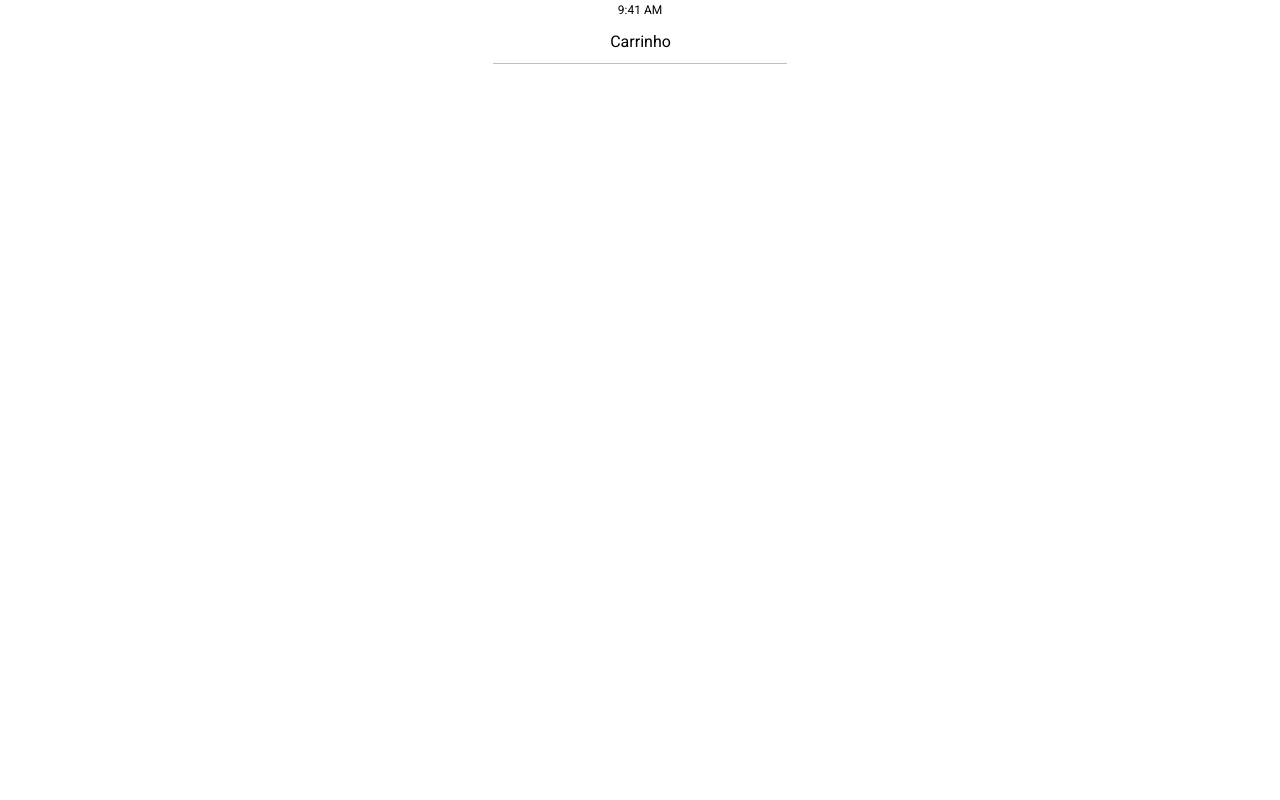
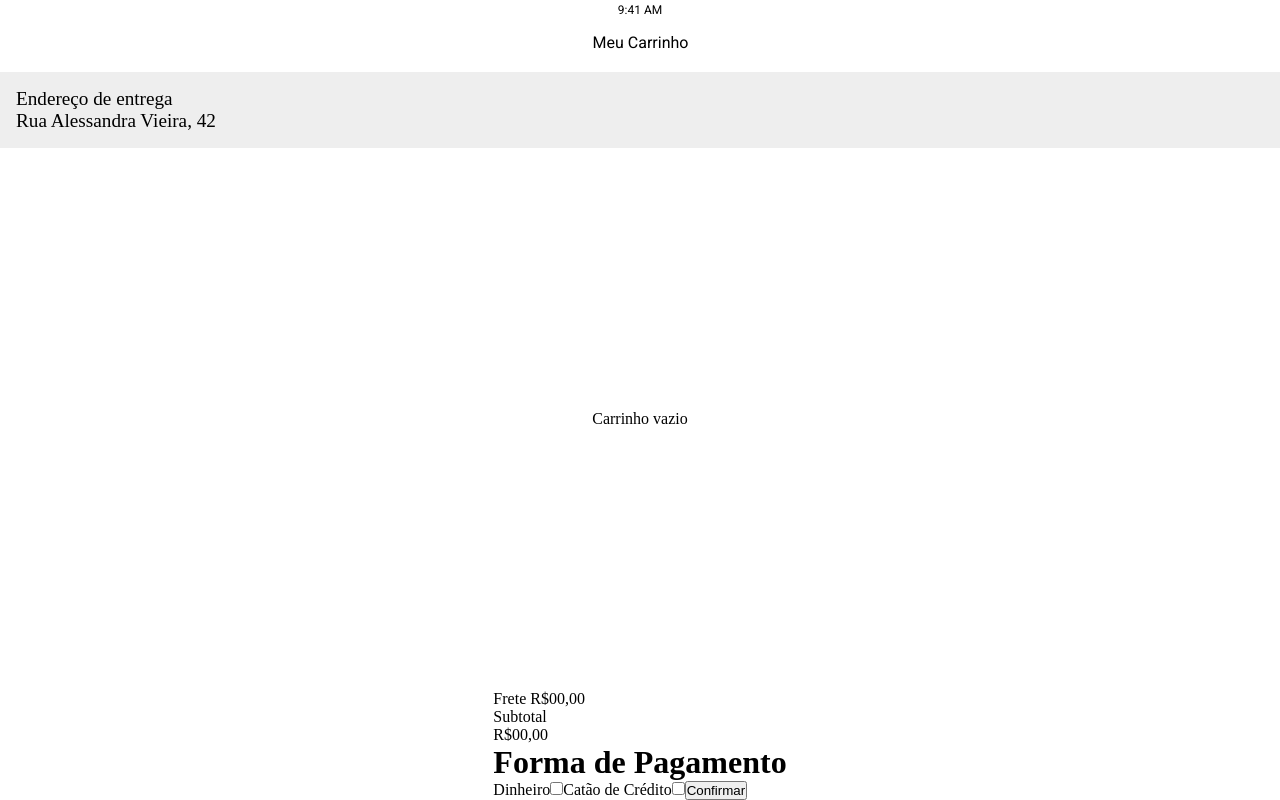
Before and after one commit to KlebsonBicalhodeSousa/projeto-labefood, a React (Create React App) app: page /cart in a window 1280 px wide. Built offline with nearby package versions, Linux system fonts and the light colour scheme.

Commit message:
Iniciando Carrinho

```diff
--- a/src/App.js
+++ b/src/App.js
@@ -1,15 +1,11 @@
-import { ThemeProvider } from "@mui/material";
 import React from "react";
-import theme from "./constants/theme";
 import GlobalState from "./global/GlobalState";
 import Router from "./routes/Router";
 
 const App = () => {
   return (
     <GlobalState>
-      <ThemeProvider theme={theme}>
-        <Router />
-      </ThemeProvider>
+      <Router />
     </GlobalState>
   );
 };
--- a/src/components/Header/styled.js
+++ b/src/components/Header/styled.js
@@ -9,7 +9,7 @@ export const ContainerHeader = styled.div`
   align-items: center;
   -webkit-backdrop-filter: blur(10px);
   backdrop-filter: blur(10px);
-  border-bottom: solid 1px rgba(0, 0, 0, 0.25);
+  /* border-bottom: solid 1px rgba(0, 0, 0, 0.25); */
   background-color: #fff;
 `;
 
--- a/src/index.js
+++ b/src/index.js
@@ -9,12 +9,12 @@ const GlobalStyle = createGlobalStyle`
     padding: 0;
     box-sizing: border-box;
   }
-  body {
+  /* body {
     display: flex;
     flex-direction: column;
     align-items: center;
     width: 100%;
-  }
+  } */
 `
 
 const root = ReactDOM.createRoot(document.getElementById("root"));
--- a/src/pages/Cart/cart.js
+++ b/src/pages/Cart/cart.js
@@ -1,12 +1,37 @@
 import React from "react";
 import Header from "../../components/Header/header.js";
+import { CartConfig, InfoProfile, Main } from "./styled.js";
 
 const Cart = () => {
   return (
-    <div>
-      <Header title ={"Carrinho"}/>
-    </div>
+    <Main>
+      <Header title={"Meu Carrinho"} />
+      <CartConfig>
+        <InfoProfile>
+          <p>Endereço de entrega</p>
+          <p>Rua Alessandra Vieira, 42</p>
+        </InfoProfile>
+        <div>
+          <p>Carrinho vazio</p>
+        </div>
+        <div>
+          <p>Frete R$00,00</p>
+          <div>
+            <p>Subtotal</p>
+            <p>R$00,00</p>
+          </div>
+        <h1>Forma de Pagamento</h1>
+        <form>
+          <label>Dinheiro</label>
+          <input type="checkbox" id="música" name="interesse" value="música" />
+          <label>Catão de Crédito</label>
+          <input type="checkbox" id="música" name="interesse" value="música" />
+          <button>Confirmar</button>
+        </form>
+        </div>
+      </CartConfig>
+    </Main>
   );
-}
+};
 
 export default Cart;
--- a/src/pages/Cart/styled.js
+++ b/src/pages/Cart/styled.js
@@ -0,0 +1,33 @@
+import styled from "styled-components";
+
+export const Main = styled.div`
+    display: flex;
+    flex-direction: column;
+    height: 100vh;
+    width: 100%;
+`
+export const CartConfig = styled.div`
+    display: flex;
+    flex-direction: column;
+    align-items: center;
+    justify-content: space-between;
+    width: 100%;
+    height: 100%;
+`
+export const InfoProfile = styled.div`
+    height: 4.75rem;
+    width: 100%;
+    padding: 1rem;
+    display: flex;
+    flex-direction: column;
+    align-items: flex-start;
+    justify-content: center;
+    font-size: 1.2rem;
+    background-color: #eee
+`
+// export const Main = styled.div`
+
+// `
+// export const Main = styled.div`
+
+// `
--- a/src/pages/Feed/feed.js
+++ b/src/pages/Feed/feed.js
@@ -9,6 +9,7 @@ import {
   CardsRestaurants,
   ContainerFeed,
   InputSearch,
+  Line,
   Menu,
   MenuItem,
 } from "./styled";
@@ -117,6 +118,7 @@ const Feed = () => {
   return (
     <ContainerFeed>
       <Header title={"Rappi4"} />
+      <Line></Line>
       <InputSearch
         value={inputText}
         onChange={(event) => setInputText(event.target.value)}
--- a/src/pages/Feed/styled.js
+++ b/src/pages/Feed/styled.js
@@ -2,7 +2,7 @@ import styled from "styled-components";
 import { primaryColor, secondaryColor } from "../../constants/colors";
 
 export const ContainerFeed = styled.div`
-  width: 360px;
+  width: 100%;
   display: flex;
   flex-direction: column;
   align-items: center;
@@ -18,6 +18,12 @@ export const InputSearch = styled.input`
   border-radius: 2px;
   border: solid 1px ${secondaryColor};
 `;
+
+export const Line = styled.div`
+  border-bottom: solid 1px rgba(0, 0, 0, 0.25);
+  width: 100%;
+  margin: 0 0 8px 0;
+`
 
 export const Menu = styled.nav`
   width: 100%;
--- a/src/pages/Restaurant/restaurant.js
+++ b/src/pages/Restaurant/restaurant.js
@@ -9,6 +9,7 @@ import {
   CardRestaurant,
   Category,
   ContainerRestaurant,
+  Line,
   SectionProductByCategory,
 } from "./styled";
 
@@ -54,6 +55,7 @@ const Restaurant = () => {
   return (
     <ContainerRestaurant>
       <Header title="Restaurante" back/>
+      <Line></Line>
       <CardRestaurant>
         <CardRestauranteDetail restaurantDetail={restaurantDetail} />
         {restaurantDetail.products &&
--- a/src/pages/Restaurant/styled.js
+++ b/src/pages/Restaurant/styled.js
@@ -10,8 +10,14 @@ export const ContainerRestaurant = styled.div`
   align-items: center;
   border: solid 1px ${secondaryColor};
 `;
+
+export const Line = styled.div`
+  border-bottom: solid 1px rgba(0, 0, 0, 0.25);
+  width: 100%;
+  margin: 0 0 8px 0;
+`
+
 export const CardRestaurant = styled.div`
-  /* padding: 0 1rem; */
   width: 100%;
   display: flex;
   flex-direction: column;
```
